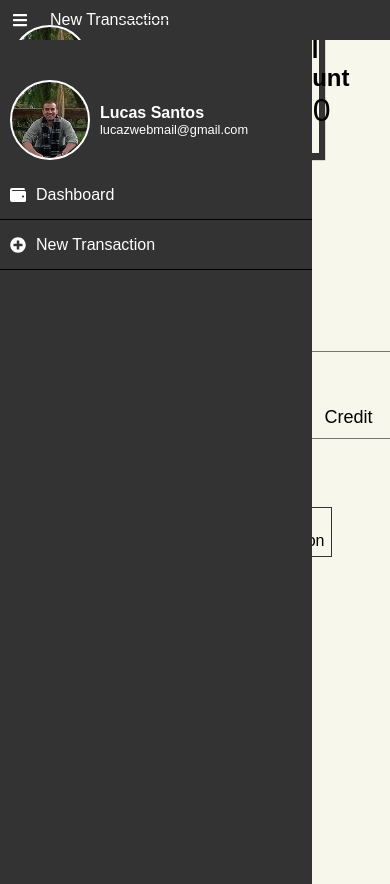
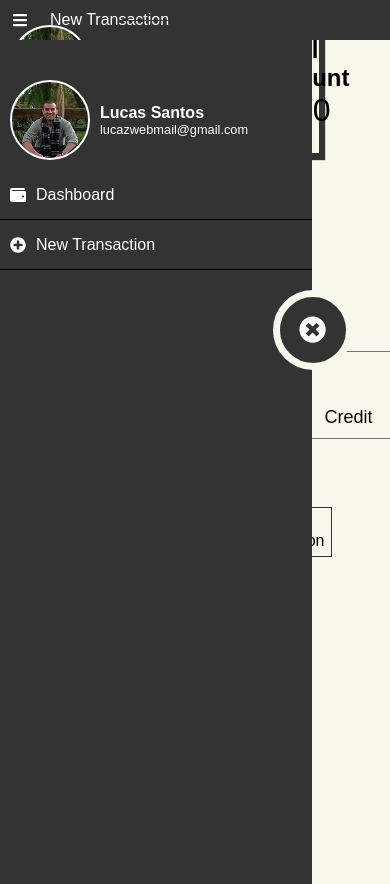
Before and after one commit to lucazweb/transactions-manager-app, a React (Create React App) app: page /new-transaction in a window 390 px wide. Both pictures are taken after a click on the element 20 px from the left and 20 px from the top of the page. Built offline with nearby package versions, Linux system fonts and the light colour scheme; no server answers; the database is empty; a web font is replaced by a local one.

Commit message:
Mobile Close Navigation Button
Add a button to close mobile navigation

```diff
--- a/src/components/MobileNavigation/index.js
+++ b/src/components/MobileNavigation/index.js
@@ -4,7 +4,7 @@ import { bindActionCreators } from 'redux';
 import * as transactionActions from '../../store/actions/transactions';
 import { Link } from 'react-router-dom';
 import { FontAwesomeIcon } from '@fortawesome/react-fontawesome';
-import { faBars, faWallet, faPlusCircle, faSignOutAlt } from '@fortawesome/free-solid-svg-icons';
+import { faBars, faWallet, faPlusCircle, faArrowAltCircleLeft, faTimesCircle } from '@fortawesome/free-solid-svg-icons';
 import mockphoto from './lucazweb_placeholder.jpg';
 import './style.scss';
 
@@ -16,6 +16,9 @@ const MobileNavigation = ({toggleMobileMenu, isMobileMenuOpen, currentView }) =>
     </div>
 
     <nav className={isMobileMenuOpen ? 'active' : ''}>
+
+        <div onClick={() => toggleMobileMenu()} className="close-back-menu"><FontAwesomeIcon icon={faTimesCircle} /></div>
+
         <div className="user-profile">
             <div className="user-photo" style={{backgroundImage: `url(${mockphoto})`}}></div>
             <div className="user-info">
--- a/src/components/MobileNavigation/style.scss
+++ b/src/components/MobileNavigation/style.scss
@@ -1,4 +1,7 @@
-// * Spartphones
+// COLORS
+$color-app-background: #f7f7eb;
+
+// * Smartphones
 $mq-smartphones-portrait-landscape: "only screen and (min-device-width : 320px) and (max-device-width : 1024px)";
 
 @mixin flex-vertical {
@@ -64,7 +67,24 @@ $mq-smartphones-portrait-landscape: "only screen and (min-device-width : 320px)
         z-index: 1000;
         background: #333;
         transition: all ease 0.4s;
-        animation-name: mobileMenuOpen;
+        animation-name: mobileMenuClose;
+
+        .close-back-menu{
+          background: #333;
+          width: 80px;
+          height: 80px;
+          display: flex;
+          justify-content: center;
+          align-items: center;
+          border: 7px solid $color-app-background;
+          border-radius: 50%;
+          position: absolute;
+          left: 70vw;
+          top: 250px;
+          color: white;
+          font-size: 1.7em;
+        }
+
         ul{
             display: flex;
             flex-direction: column;
@@ -152,20 +172,18 @@ $mq-smartphones-portrait-landscape: "only screen and (min-device-width : 320px)
   0%   { left: 0; }
   100% {
     left: -100vw;
-    display: none;
   }
 }
 @-moz-keyframes mobileMenuClose {
   0%   { left: 0; }
   100% {
     left: -100vw;
-    display: none;
+
   }
 }
 @keyframes mobileMenuClose {
   0%   { left: 0; }
     100% {
     left: -100vw;
-    display: none;
   }
 }
```
